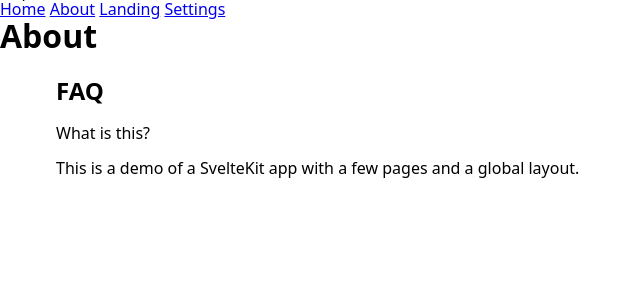
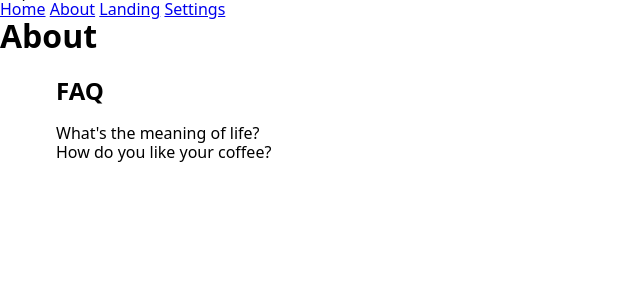
Before and after one commit to zukinii/knowledge-base, a SvelteKit app: page /about in a window 1280 px wide. Shown: the top 300 px of the page, without its empty margins (0-641 px from the left). Built offline with nearby package versions, Linux system fonts and the light colour scheme.

Commit message:
added faq structured data

```diff
--- a/src/lib/styles/base/index.css
+++ b/src/lib/styles/base/index.css
@@ -27,6 +27,7 @@
 
 html {
 	color-scheme: light dark;
+	text-rendering: optimizeLegibility;
 	min-height: 100vh;
 
 	@media (--OSdark) {
--- a/src/routes/+page.svelte
+++ b/src/routes/+page.svelte
@@ -20,6 +20,3 @@
 <svelte:head>
 	<title>{$t('home.title')}</title>
 </svelte:head>
-
-<style>
-</style>
--- a/src/routes/about/+page.svelte
+++ b/src/routes/about/+page.svelte
@@ -1,6 +1,29 @@
 <script>
 	import Accordion from '$lib/components/accordion.svelte'
+	import faqs from './faqs.json'
+
+	const structuredData = {
+		'@context': 'https://schema.org',
+		'@type': 'FAQPage',
+		name: 'Frequently Asked Questions',
+		mainEntity: faqs.map(({ question, answer }) => ({
+			'@type': 'Question',
+			name: question,
+			acceptedAnswer: {
+				'@type': 'Answer',
+				text: answer
+			}
+		}))
+	}
+
+	const structuredDataString = `<script type="application/ld+json">${JSON.stringify(
+		structuredData
+	)}<\/script>`
 </script>
+
+<svelte:head>
+	{@html structuredDataString}
+</svelte:head>
 
 <h1>About</h1>
 
@@ -9,7 +32,9 @@
 		<h2>FAQ</h2>
 	</header>
 
-	<Accordion title="What is this?" open>
-		<p>This is a demo of a SvelteKit app with a few pages and a global layout.</p>
-	</Accordion>
+	{#each faqs as faq}
+		<Accordion title={faq.question}>
+			<p>{faq.answer}</p>
+		</Accordion>
+	{/each}
 </section>
--- /dev/null
+++ b/src/routes/about/faqs.json
@@ -0,0 +1,10 @@
+[
+	{
+		"question": "What's the meaning of life?",
+		"answer": "The answer to the ultimate question of life, the universe, and everything is 42."
+	},
+	{
+		"question": "How do you like your coffee?",
+		"answer": "I prefer it black, like my soul."
+	}
+]
```
